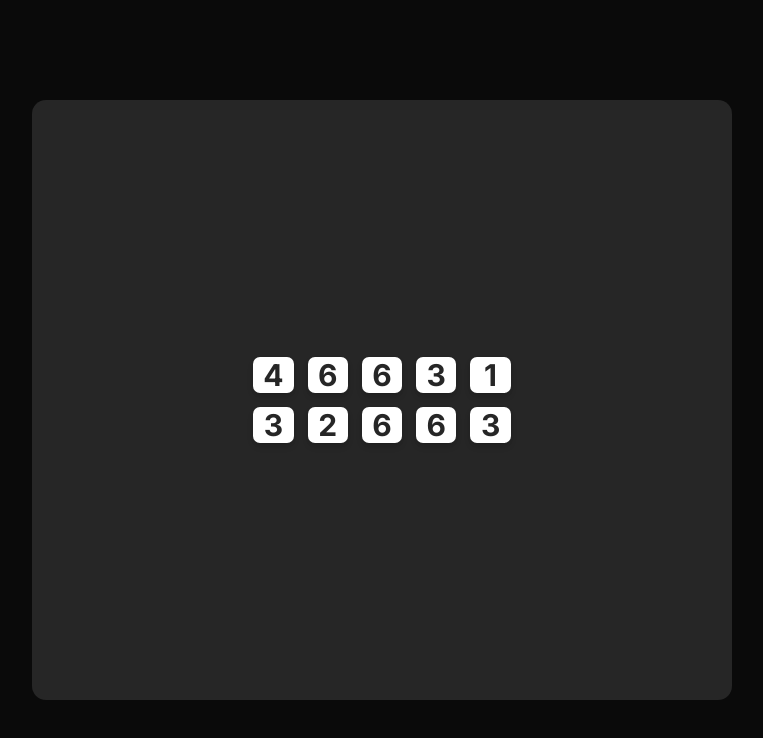
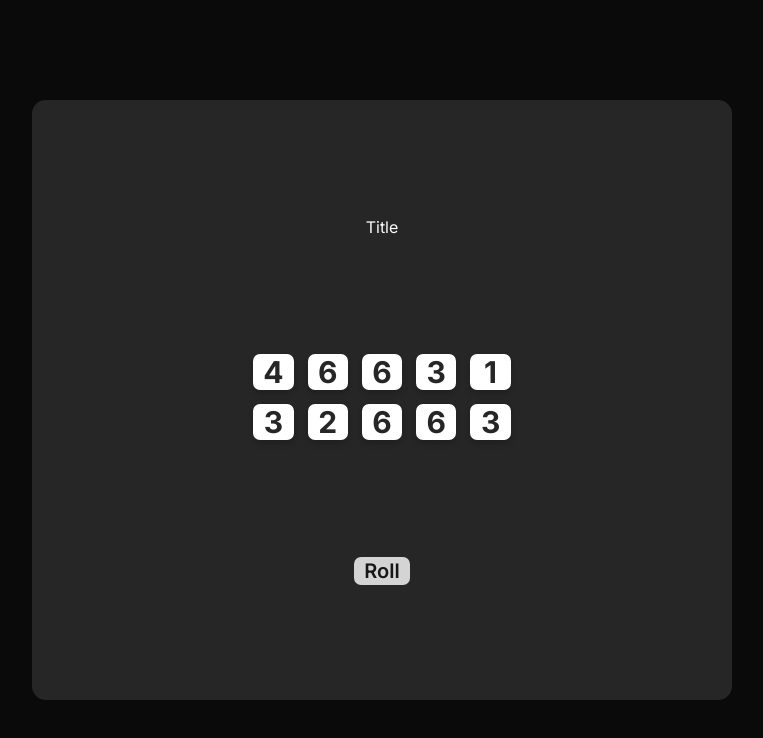
Before and after one commit to brettp02/Tenzi, a Next.js app: page / in a window 1280 px wide. Shown: the top 738 px of the page, without its empty margins (258-1021 px from the left). Built offline with nearby package versions, Linux system fonts and the light colour scheme.

Commit message:
added functionality to hold die

```diff
--- a/app/page.tsx
+++ b/app/page.tsx
@@ -2,31 +2,63 @@
 
 import Die from "@/components/Die";
 import {useState} from "react";
+import {Button} from "@/components/ui/button";
+import {nanoid} from "nanoid";
 
 export default function Page() {
+    const [dice, setDice] = useState(generateAllNewDice())
+
     function generateAllNewDice() {
         const newArray = []
 
         for (let i = 0; i < 10; i++) {
             const randomNum = Math.floor(Math.random() * 6) + 1
-            newArray.push(randomNum)
+            newArray.push({
+                value: randomNum,
+                isHeld: false,
+                id: nanoid()
+            })
         }
 
         return newArray
     }
-    const [dieNumbers, setDieNumbers] = useState(generateAllNewDice())
 
+    function hold(id: string) {
+        setDice(previousDice => {
+            return previousDice.map(die => {
+                return die.id === id ?
+                    {...die, isHeld: !die.isHeld}:
+                    die
+            })
+        })
+    }
 
+    function rollDice() {
+        setDice(previousDice => {
+            return previousDice.map(die => {
+                return die.isHeld ?
+                    die:
+                    {...die, value: Math.floor(Math.random() * 6) + 1}
 
-    generateAllNewDice()
+            })
+        })
+    }
+
     return (
         <main className={'flex items-center justify-center h-[100vh]'}>
-            <div className={'flex flex-col items-center justify-center bg-muted w-[75vw] h-[75vh] max-w-[700px] rounded-xl overflow-hidden'}>
+            <div className={'flex flex-col items-center justify-evenly bg-muted w-[75vw] h-[75vh] max-w-[700px] rounded-xl overflow-hidden'}>
+                <h1>Title</h1>
+
                 <div className={'grid grid-cols-5 gap-3'}>
-                    {dieNumbers.map((item, i) => {
-                        return <Die value={item} key={i}/>
+                    {dice.map((die, i) => {
+                        return <Die value={die.value} key={die.id} isHeld={die.isHeld} hold={() => hold(die.id)}/>
                     })}
                 </div>
+
+                <Button className={'cursor-pointer w-[100] h-[60] text-xl font-semibold'}
+                onClick={rollDice}>
+                    Roll
+                </Button>
             </div>
         </main>
     )
--- a/components/Die.tsx
+++ b/components/Die.tsx
@@ -1,9 +1,16 @@
+import {cn} from "@/lib/utils"
 import {Button} from "@/components/ui/button";
 
-export default function Die({value} : {value: number}) {
+export default function Die({value, isHeld, hold} : {value: number, isHeld: boolean, hold: () => void}) {
     return (
-        <Button className={"bg-white w-[75] h-[75] flex items-center justify-center rounded-md shadow-md cursor-pointer"}>
+        <Button className={`bg-white w-[75] h-[75] flex items-center justify-center rounded-md shadow-md cursor-pointer
+                            ${isHeld ? "bg-[#59E391]" : "bg-white"}`}
+                onClick={hold}
+        >
+
             <p className={'text-secondary text-3xl font-bold'}>{value}</p>
+
         </Button>
     )
+
 }
```
